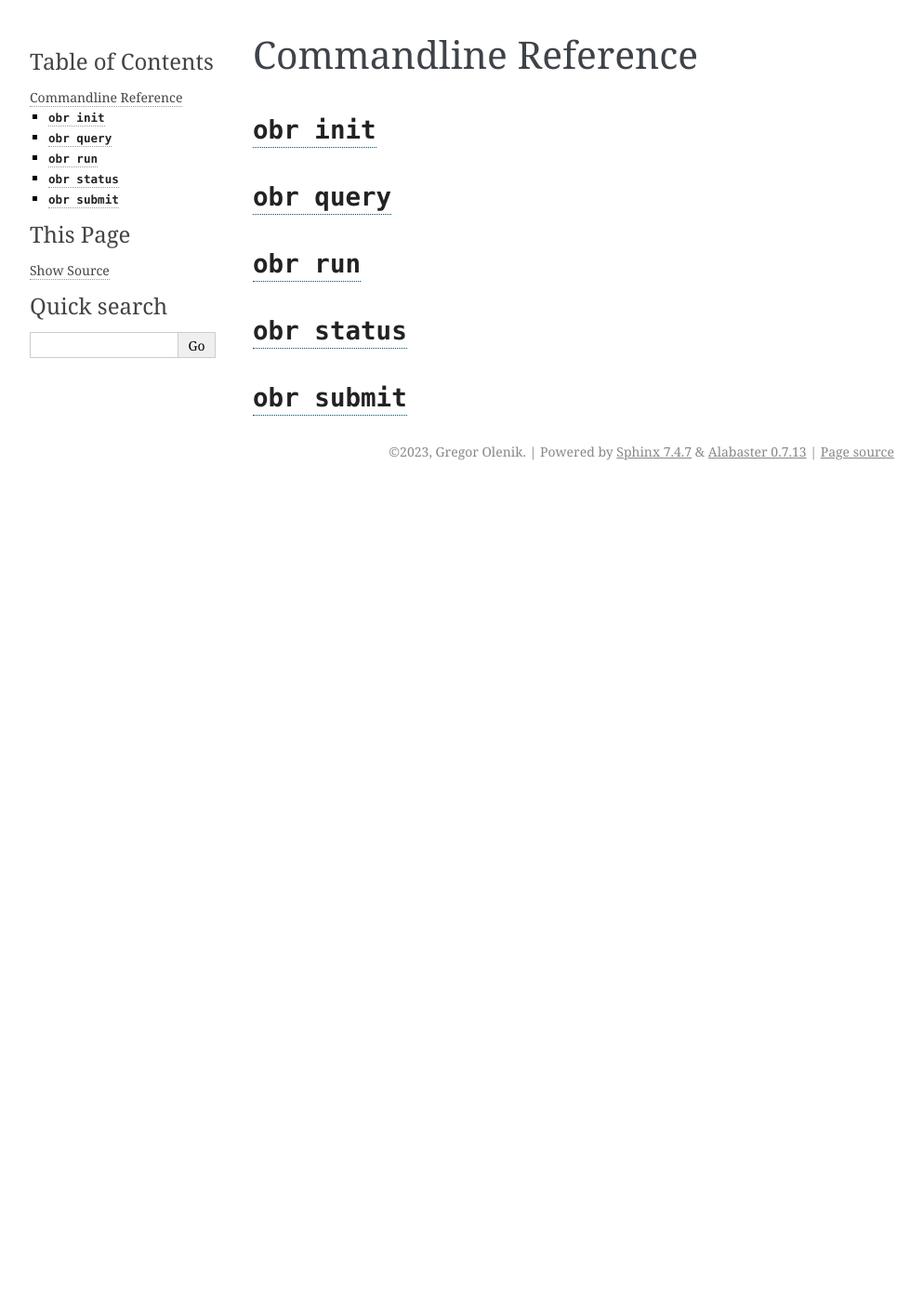
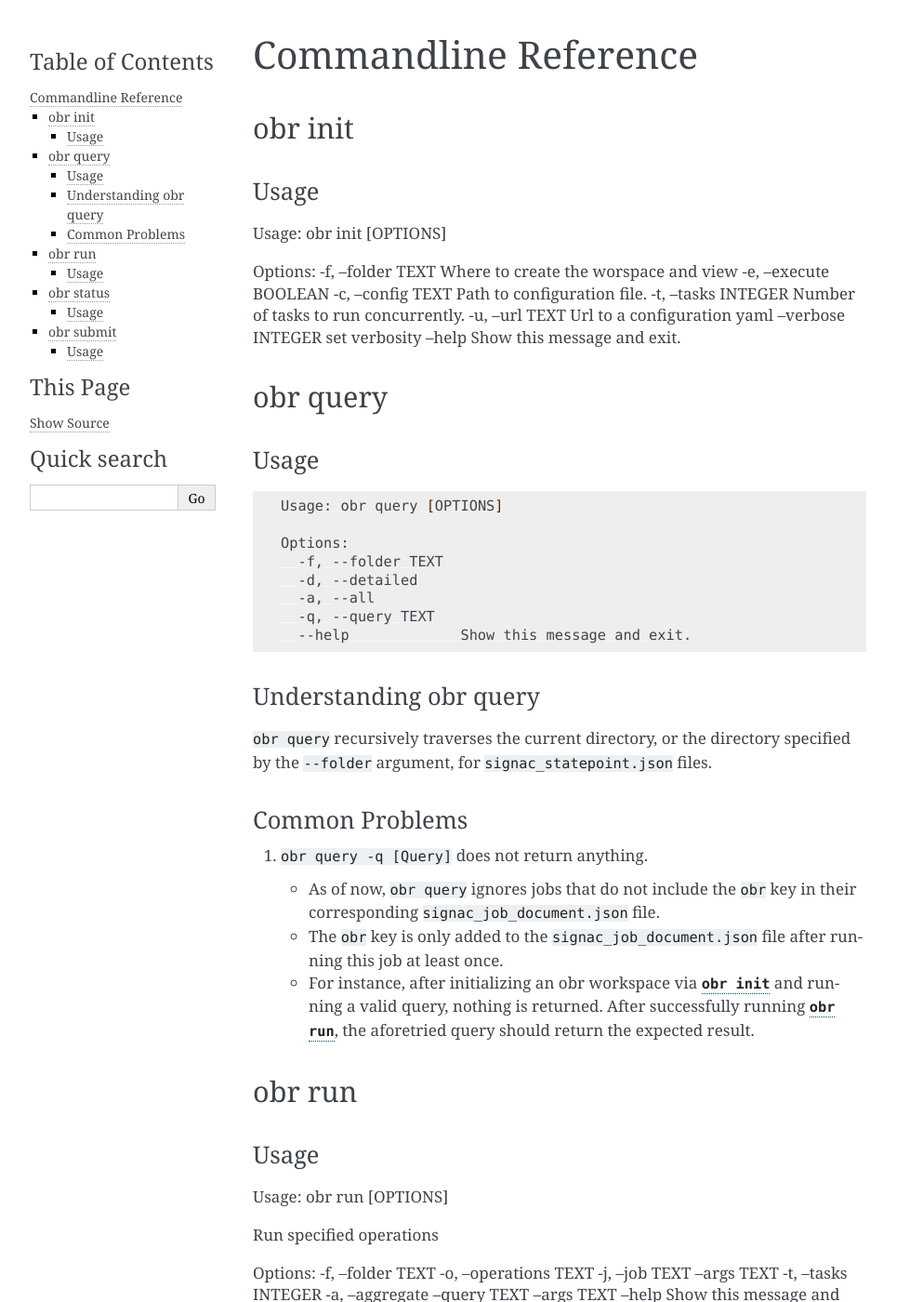
Before and after one commit to exasim-project/OBR, a Sphinx documentation site: the page built from docs/source/commandLine/CLI.md, in a window 1280 px wide and 1400 px high. Shown: the whole window at 93% size, without its empty margins (148-1141 px from the left). Built offline with Sphinx 7.4.7, drawn with Linux system fonts in a browser that asks for light colours; some of the changed text lies outside the part shown.

Commit message:
more query documentation and combined CLI docu into one file for now

````diff
--- a/docs/source/commandLine/CLI.md
+++ b/docs/source/commandLine/CLI.md
@@ -1,6 +1,94 @@
 # Commandline Reference
-## [`obr init`](init.md)
-## [`obr query`](query.md)
-## [`obr run`](run.md)
-## [`obr status`](status.md)
-## [`obr submit`](submit.md)
+
+
+<!-- obr init -->
+## obr init
+
+### Usage
+Usage: obr init [OPTIONS]
+
+Options:
+  -f, --folder TEXT      Where to create the worspace and view
+  -e, --execute BOOLEAN
+  -c, --config TEXT      Path to configuration file.
+  -t, --tasks INTEGER    Number of tasks to run concurrently.
+  -u, --url TEXT         Url to a configuration yaml
+  --verbose INTEGER      set verbosity
+  --help                 Show this message and exit.
+
+
+<!-- obr query -->
+## obr query
+
+### Usage
+```zsh
+Usage: obr query [OPTIONS]
+
+Options:
+  -f, --folder TEXT
+  -d, --detailed
+  -a, --all
+  -q, --query TEXT
+  --help             Show this message and exit.
+```
+
+### Understanding obr query
+`obr query` recursively traverses the current directory, or the directory specified by the `--folder` argument, for `signac_statepoint.json` files.
+
+### Common Problems
+
+1. `obr query -q [Query]` does not return anything.
+     - As of now, `obr query` ignores jobs that do not include the `obr` key in their corresponding `signac_job_document.json` file.
+     - The `obr` key is only added to the `signac_job_document.json` file after running this job at least once.
+     - For instance, after initializing an obr workspace via [`obr init`](init.md) and running a valid query, nothing is returned. After successfully running [`obr run`](run.md), the aforetried query should return the expected result.
+
+<!-- obr run -->
+## obr run
+
+### Usage
+Usage: obr run [OPTIONS]
+
+  Run specified operations
+
+Options:
+  -f, --folder TEXT
+  -o, --operations TEXT
+  -j, --job TEXT
+  --args TEXT
+  -t, --tasks INTEGER
+  -a, --aggregate
+  --query TEXT
+  --args TEXT
+  --help                 Show this message and exit.
+
+
+  <!-- obr status -->
+## obr status
+
+### Usage
+Usage: obr status [OPTIONS]
+
+Options:
+  -f, --folder TEXT
+  -d, --detailed
+  --help             Show this message and exit.
+
+
+<!-- obr submit -->
+## obr submit
+
+### Usage
+Usage: obr submit [OPTIONS]
+
+Options:
+  -f, --folder TEXT
+  -p, --pretend          Set flag to only print submission script
+  -o, --operation TEXT
+  --query TEXT
+  --bundling_key TEXT
+  -p, --partition TEXT
+  --account TEXT
+  --pretend
+  --scheduler_args TEXT  Currently required to be in --key1 value --key2
+                         value2 form
+  --help                 Show this message and exit.
````
Also changed, not shown: docs/source/commandLine/query.md (+11 -1 lines).
